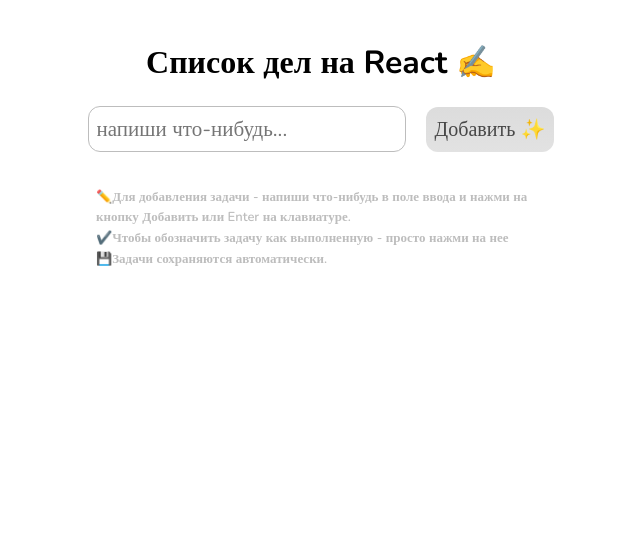
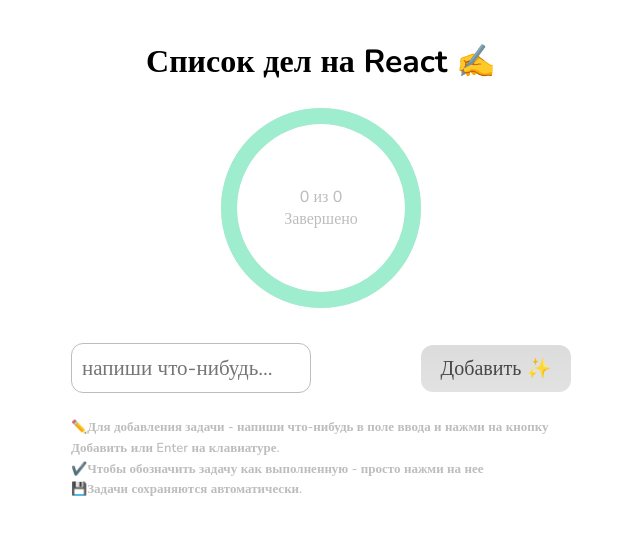
Before and after one commit to Holyolg/react-to-do, a React (Create React App) app: page / in a window 1280 px wide. Shown: the top 534 px of the page, without its empty margins (319-959 px from the left). Built offline with nearby package versions, Linux system fonts and the light colour scheme.

Commit message:
add circle progress bar

```diff
--- a/package.json
+++ b/package.json
@@ -9,8 +9,11 @@
 		"@testing-library/user-event": "^13.5.0",
 		"@types/react": "^18.3.3",
 		"@types/react-dom": "^18.3.0",
+		"chart.js": "^4.4.3",
 		"gh-pages": "^6.1.1",
 		"react": "^18.2.0",
+		"react-chartjs-2": "^5.2.0",
+		"react-circular-progressbar": "^2.1.0",
 		"react-dom": "^18.2.0",
 		"react-scripts": "5.0.1",
 		"uuid": "^9.0.0",
--- a/src/App.tsx
+++ b/src/App.tsx
@@ -1,6 +1,13 @@
 import React from "react";
-import { Form } from "./Form.tsx";
-import { Task } from "./Task.tsx";
+import { CircularProgressbarComponent } from "./components/CircularProgressbarComponent.tsx";
+import { Form } from "./components/Form.tsx";
+import { Task } from "./components/Task.tsx";
+
+interface ITask {
+	id: number;
+	title: string;
+	status: boolean;
+}
 
 const getLS = () => {
 	let taskLS = localStorage.getItem("tasks");
@@ -19,14 +26,25 @@
 		localStorage.setItem("tasks", JSON.stringify(tasks));
 	}, [tasks]);
 
+	const doneTasks = tasks.filter((tasks: ITask) => tasks.status === false);
+
 	return (
 		<div className="wrapper">
 			<div className="content">
 				<h1>Список дел на React ✍️</h1>
+				<div className="wrapper__info">
+					{/* <div className="info">
+						<p>Всего: {tasks.length}</p>
+						<p>Выполнено: {doneTasks.length}</p>
+					</div> */}
+					<div className="wrapper__progressbar">
+						<CircularProgressbarComponent tasks={tasks} doneTasks={doneTasks} />
+					</div>
+				</div>
+				<main>
+					<Form setTasks={setTasks} tasks={tasks} />
+				</main>
 
-				<header>
-					<Form setTasks={setTasks} tasks={tasks} />
-				</header>
 				<Task tasks={tasks} setTasks={setTasks} />
 				<div className="guide">
 					<h2>
--- /dev/null
+++ b/src/components/CircularProgressbarComponent.tsx
@@ -0,0 +1,38 @@
+import {
+	CircularProgressbarWithChildren,
+	buildStyles,
+} from "react-circular-progressbar";
+import "react-circular-progressbar/dist/styles.css";
+
+interface ITask {
+	id: number;
+	title: string;
+	status: boolean;
+}
+
+export function CircularProgressbarComponent({
+	tasks,
+	doneTasks,
+}: {
+	tasks: [];
+	doneTasks: [];
+}) {
+	return (
+		<CircularProgressbarWithChildren
+			value={doneTasks.length}
+			maxValue={tasks.length}
+			styles={buildStyles({
+				textColor: "#bdbdbd",
+				pathColor: "#9dedce",
+				trailColor: "#e0e0e0",
+			})}
+		>
+			<p style={{ fontSize: 16, fontWeight: 500, color: "#bdbdbd" }}>
+				{doneTasks.length} из {tasks.length}
+			</p>
+			<p style={{ fontSize: 16, fontWeight: 500, color: "#bdbdbd" }}>
+				Завершено
+			</p>
+		</CircularProgressbarWithChildren>
+	);
+}
--- a/src/index.css
+++ b/src/index.css
@@ -1,3 +1,15 @@
+* {
+	padding: 0px;
+	margin: 0px;
+	border: none;
+}
+
+*,
+*::before,
+*::after {
+	box-sizing: border-box;
+}
+
 body {
 	margin: 0;
 	font-family: Nunito;
@@ -14,25 +26,28 @@
 	font-weight: 600;
 }
 
-header {
+p {
+	font-weight: 500;
+	color: #4b4b4b;
+}
+
+main {
 	display: flex;
 	justify-content: center;
 	align-items: center;
 	margin-bottom: 24px;
 }
 .content {
-	padding: 20px;
+	padding: 40px 20px 40px 20px;
 }
 
 .guide {
-	max-width: 450px;
+	max-width: 500px;
 	margin: 0 auto;
 }
 .add-task-input {
-	width: 300px;
-	padding: 8px;
-
-	margin-right: 20px;
+	padding: 10px;
+	width: 240px;
 	border-radius: 12px;
 	transition: all 0.15s ease;
 	font-size: 21px;
@@ -40,16 +55,20 @@
 	border: 1px solid #bdbdbd;
 }
 .add-task-input:focus {
-	border: 2px solid #bdbdbd;
 	-webkit-box-shadow: 3px 10px 20px 0px rgba(0, 0, 0, 0.1);
 	-moz-box-shadow: 3px 10px 20px 0px rgba(0, 0, 0, 0.1);
 	box-shadow: 3px 10px 20px 0px rgba(0, 0, 0, 0.1);
 	outline: none;
-	width: 370px;
+	width: 300px;
 }
 .wrapper-tasks {
 	display: flex;
 	justify-content: center;
+}
+
+.wrapper__text {
+	margin: 0 auto;
+	max-width: 450px;
 }
 
 .done {
@@ -86,13 +105,14 @@
 }
 
 .add {
+	width: 150px;
 	color: #474747;
-	padding: 9px;
+	padding: 10px;
 	border-radius: 12px;
-	border: 0px;
 	background: linear-gradient(to top, #e2e2e2, #dcdcdc);
 	font-size: 20px;
 	cursor: pointer;
+	text-align: center;
 }
 
 .add:hover {
@@ -116,21 +136,46 @@
 	width: 100%;
 }
 
+.wrapper__info {
+	display: flex;
+	max-width: 500px;
+	justify-content: space-between;
+	margin: 20px auto 0 auto;
+	margin-bottom: 30px;
+	border-radius: 12px;
+	padding: 5px;
+	background-color: white;
+}
+
+.wrapper__progressbar {
+	width: 200px;
+	height: 200px;
+	margin: 0 auto;
+}
+
+.add-input-wrapper {
+	display: flex;
+	width: 500px;
+	justify-items: flex;
+	align-items: center;
+	justify-content: space-between;
+}
+
 @media (max-width: 624px) {
 	.add {
 		position: flex;
-		padding: 15px;
+		width: 100%;
 	}
 	.add-input-wrapper {
-		display: flex;
 		flex-direction: column;
 		font-size: 22px;
+		padding: 5px;
 	}
 	.add-task-input {
 		margin-bottom: 15px;
 		margin-right: 0;
-		padding: 15px 10px;
 		font-size: 22px;
+		width: 100%;
 	}
 	.task {
 		width: 320px;
@@ -138,4 +183,11 @@
 		padding: 10px;
 		font-size: 24px;
 	}
+	.add-task-input:focus {
+		-webkit-box-shadow: 3px 10px 20px 0px rgba(0, 0, 0, 0.1);
+		-moz-box-shadow: 3px 10px 20px 0px rgba(0, 0, 0, 0.1);
+		box-shadow: 3px 10px 20px 0px rgba(0, 0, 0, 0.1);
+		outline: none;
+		width: 110%;
+	}
 }
```
Also changed, not shown: src/components/Form.tsx (renamed from src/Form.tsx), src/components/Task.tsx (renamed from src/Task.tsx), 1 other file (tests, documents, lock files or other folders).
